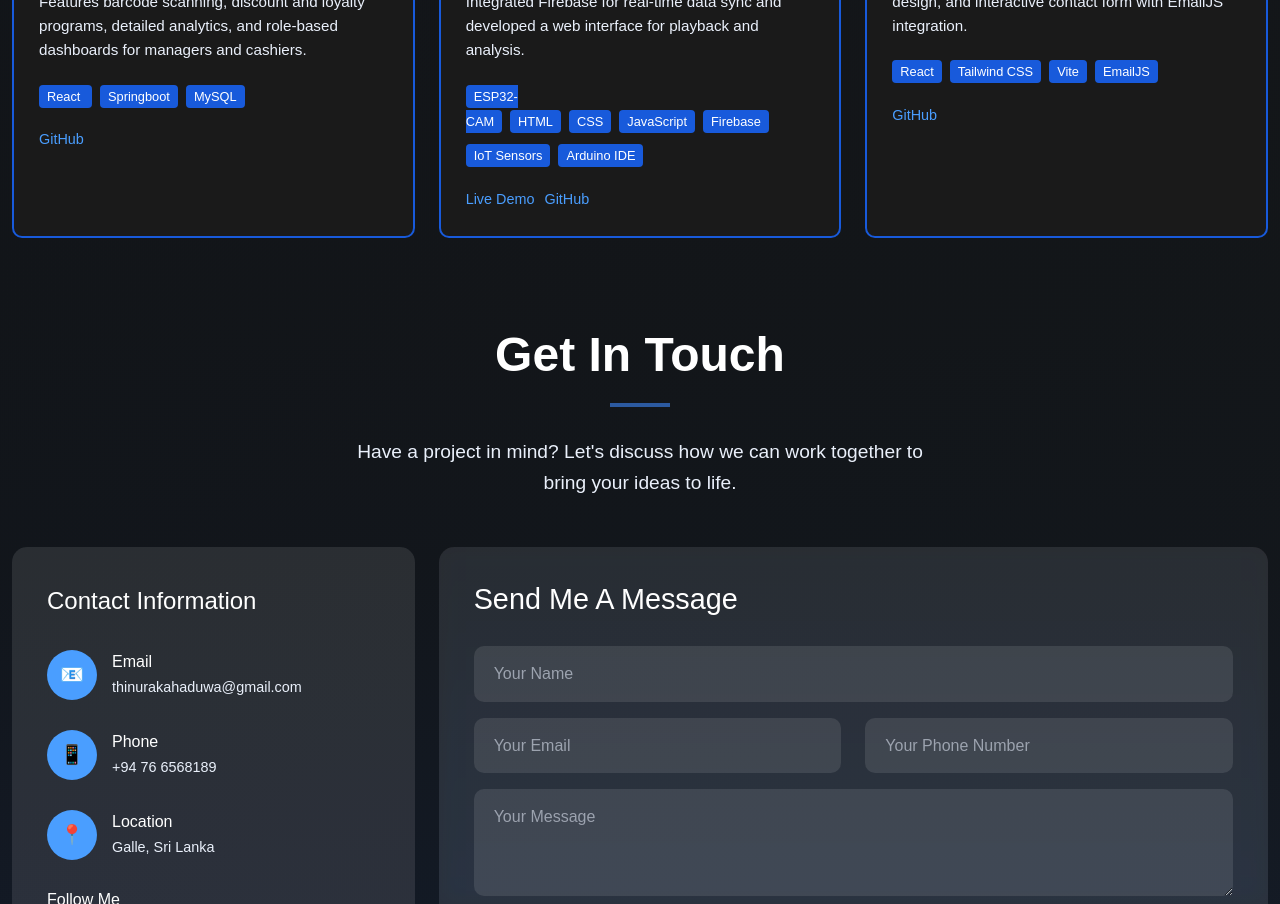
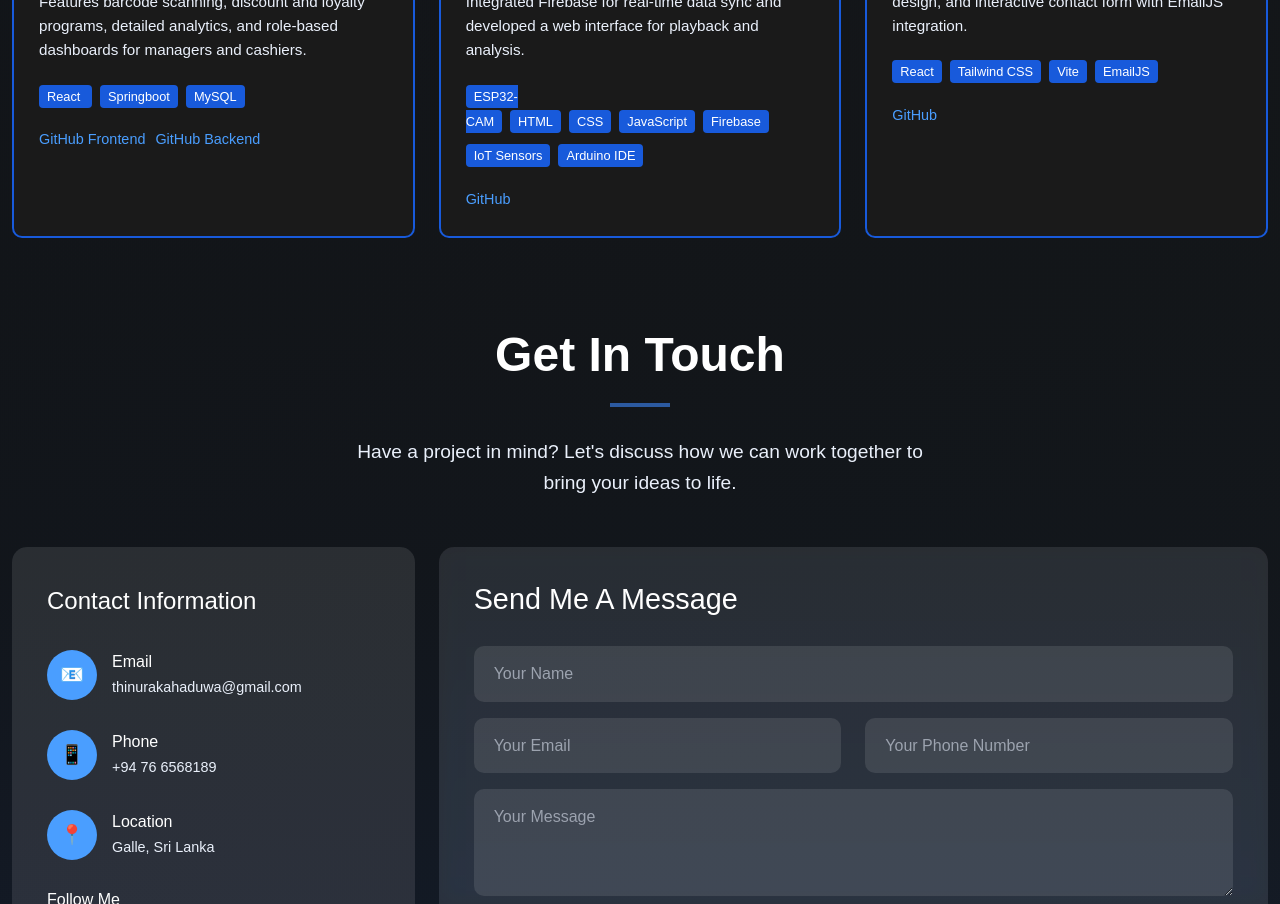
Before and after one commit to Thinura66/Port_Folio, a React (Vite) app: page / in a window 1280 px wide. Shown: the part 2700-3604 px from the top of the page. Built offline with nearby package versions, Linux system fonts and the light colour scheme.

Commit message:
update the project section

```diff
--- a/src/components/Projects/Projects.jsx
+++ b/src/components/Projects/Projects.jsx
@@ -81,7 +81,7 @@ const Projects = () => {
       <div className="row">
 
 
-        {/* Project 2 */}
+        {/* Project 1 */}
         <div className="col-lg-4 col-md-6 mb-4 scroll-animate scroll-animate-delay-2">
           <div style={{
             background: '#1a1a1a',
@@ -155,19 +155,27 @@ const Projects = () => {
                   fontSize: '0.8rem'
                 }}>MySQL</span>
               </div>
-              <div style={{ display: 'flex', gap: '10px' }}>
+              <div style={{ display: 'flex', gap: '10px', flexWrap: 'wrap' }}>
                 <a href="https://github.com/Thinura66/PointEdge-Frontend" style={{
                   color: '#4a9eff',
                   textDecoration: 'none',
                   fontSize: '0.9rem',
-                  fontWeight: '500'
-                }}>GitHub</a>
+                  fontWeight: '500',
+                  transition: 'all 0.3s ease'
+                }}>GitHub Frontend</a>
+                <a href="https://github.com/Thinura66/PointEdge-Backend" style={{
+                  color: '#4a9eff',
+                  textDecoration: 'none',
+                  fontSize: '0.9rem',
+                  fontWeight: '500',
+                  transition: 'all 0.3s ease'
+                }}>GitHub Backend</a>
               </div>
             </div>
           </div>
         </div>
 
-        {/* Project 3 */}
+        {/* Project 2 */}
         <div className="col-lg-4 col-md-6 mb-4 scroll-animate scroll-animate-delay-3">
           <div style={{
             background: '#1a1a1a',
@@ -282,12 +290,6 @@ const Projects = () => {
                   textDecoration: 'none',
                   fontSize: '0.9rem',
                   fontWeight: '500'
-                }}>Live Demo</a>
-                <a href="#" style={{
-                  color: '#4a9eff',
-                  textDecoration: 'none',
-                  fontSize: '0.9rem',
-                  fontWeight: '500'
                 }}>GitHub</a>
               </div>
             </div>
@@ -354,12 +356,13 @@ const Projects = () => {
                   fontSize: '0.8rem'
                 }}>EmailJS</span>
               </div>
-              <div style={{ display: 'flex', gap: '10px' }}>
+              <div style={{ display: 'flex', gap: '10px', flexWrap: 'wrap' }}>
                 <a href="https://github.com/Thinura66/Port_Folio" target="_blank" rel="noopener noreferrer" style={{
                   color: '#4a9eff',
                   textDecoration: 'none',
                   fontSize: '0.9rem',
-                  fontWeight: '500'
+                  fontWeight: '500',
+                  transition: 'all 0.3s ease'
                 }}>GitHub</a>
               </div>
             </div>
--- a/src/main.css
+++ b/src/main.css
@@ -19,8 +19,11 @@ body {
   animation: gradientShift 35s ease infinite;
   scroll-behavior: smooth;
   overflow-x: hidden;
+  overflow-y: auto;
   width: 100%;
   position: relative;
+  margin: 0;
+  padding: 0;
 }
 
 body::before {
@@ -58,7 +61,6 @@ body::after {
 }
 
 html {
-  overflow-x: hidden;
   width: 100%;
   scroll-behavior: smooth;
   scroll-padding-top: 60px;
```
